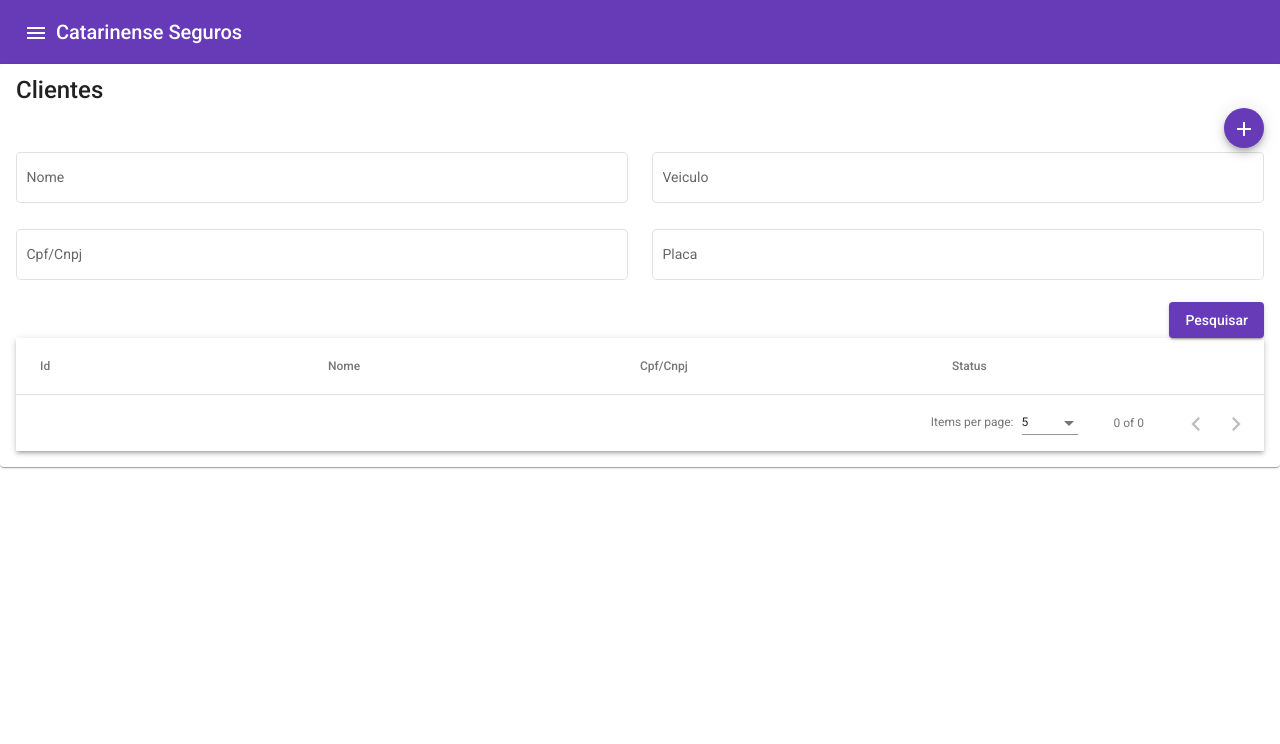
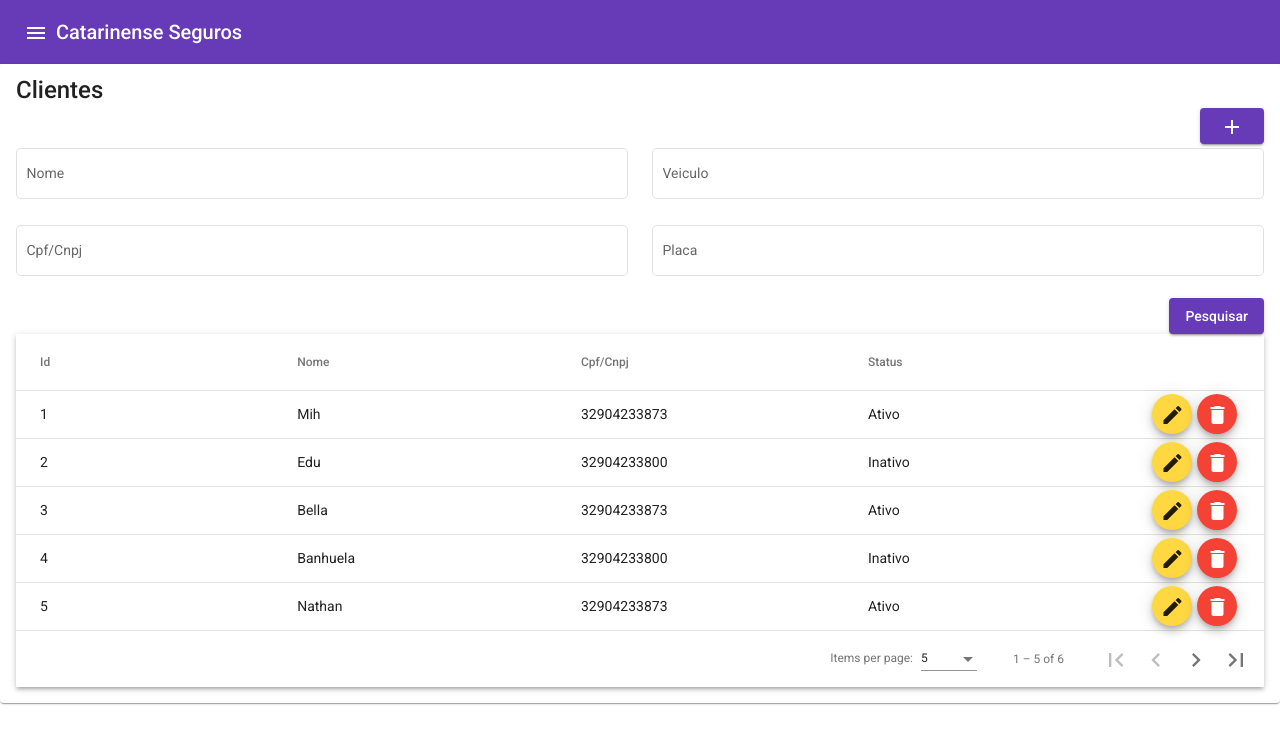
Before and after one commit to educlass/CsWeb, an Angular app in the folder cs-web-client/: page /clientes in a window 1280 px wide. Shown: the top 744 px of the page. Built offline with nearby package versions, Linux system fonts and the light colour scheme.

Commit message:
inclusao servicos clientes e ajustes

```diff
--- a/cs-web-client/src/app/clientes/clientes/clientes.component.html
+++ b/cs-web-client/src/app/clientes/clientes/clientes.component.html
@@ -5,7 +5,7 @@
 
     <div class="row text-end">
       <div class="col-md-12">
-        <button mat-mini-fab color="primary" aria-label="Example icon button with a menu icon">
+        <button  mat-raised-button color="primary">
           <mat-icon>add</mat-icon>
         </button>
       </div>
@@ -43,37 +43,49 @@
   </form>
 
   <div class="mat-elevation-z3">
-    <table mat-table [dataSource]="dataSource" matSort>
+    <table mat-table [dataSource]="dataSource">
 
-      <!-- ID Column -->
       <ng-container matColumnDef="id">
         <th mat-header-cell *matHeaderCellDef mat-sort-header> Id </th>
         <td mat-cell *matCellDef="let row"> {{row.id}} </td>
       </ng-container>
 
-      <!-- Progress Column -->
       <ng-container matColumnDef="nome">
         <th mat-header-cell *matHeaderCellDef mat-sort-header> Nome </th>
         <td mat-cell *matCellDef="let row"> {{row.nome}}</td>
       </ng-container>
 
-      <!-- Name Column -->
       <ng-container matColumnDef="cpfcnpj">
         <th mat-header-cell *matHeaderCellDef mat-sort-header> Cpf/Cnpj </th>
         <td mat-cell *matCellDef="let row"> {{row.cpfcnpj}} </td>
       </ng-container>
 
-      <!-- Fruit Column -->
       <ng-container matColumnDef="status">
         <th mat-header-cell *matHeaderCellDef mat-sort-header> Status </th>
         <td mat-cell *matCellDef="let row"> {{row.status}} </td>
+      </ng-container>
+
+      <ng-container matColumnDef="acao">
+        <th mat-header-cell *matHeaderCellDef mat-sort-header></th>
+        <td mat-cell *matCellDef="let row">
+          <div class="button-container">
+              <button mat-mini-fab color="accent" >
+                <mat-icon>edit</mat-icon>
+              </button>
+              <button mat-mini-fab color="warn">
+                <mat-icon>delete</mat-icon>
+              </button>
+          </div>
+        </td>
       </ng-container>
 
       <tr mat-header-row *matHeaderRowDef="displayedColumns"></tr>
       <tr mat-row *matRowDef="let row; columns: displayedColumns;"></tr>
 
     </table>
-    <mat-paginator [pageSizeOptions]="[5, 10, 25, 100]" aria-label="Select page of users"></mat-paginator>
-
+    <mat-paginator [pageSizeOptions]="[5, 10, 20]"
+                 showFirstLastButtons
+                 aria-label="Itens por Pagina">
+    </mat-paginator>
   </div>
 </mat-card>
--- a/cs-web-client/src/app/clientes/clientes/clientes.component.scss
+++ b/cs-web-client/src/app/clientes/clientes/clientes.component.scss
@@ -10,3 +10,38 @@ table {
 td, th {
   width: 25%;
 }
+
+.my-fab {
+  width: 20px;
+  height: 20px;
+  line-height: 14px;
+  font-size: 14px;
+
+  &::ng-deep .mat-button-wrapper{
+      line-height: 14px;
+      padding: 0;
+
+       .mat-icon {
+           font-size: 14px;
+           padding-right: 4px;
+           padding-top: 4px;
+       }
+ }
+}
+
+.example-button-row {
+  display: table-cell;
+  width: 490px;
+}
+
+.example-flex-container {
+  display: flex;
+  justify-content: space-between;
+  flex-wrap: wrap;
+}
+
+.button-container {
+  display: flex;
+  justify-content: space-around;
+  width: 90px;
+}
--- a/cs-web-client/src/app/clientes/clientes/clientes.component.ts
+++ b/cs-web-client/src/app/clientes/clientes/clientes.component.ts
@@ -1,18 +1,10 @@
+import { ClientesService } from './../services/clientes.service';
 import { Clientes } from './../../shared/model/clientes';
 import { Component, OnInit, ViewChild, AfterViewInit } from '@angular/core';
 import { MatTableDataSource } from '@angular/material/table';
 import { MatPaginator } from '@angular/material/paginator';
 import { MatSort } from '@angular/material/sort';
 import { FormBuilder, FormControl, FormGroup } from '@angular/forms';
-
-export interface UserData {
-  id: string;
-  name: string;
-  progress: string;
-  fruit: string;
-}
-
-
 
 @Component({
   selector: 'app-clientes',
@@ -21,7 +13,7 @@ export interface UserData {
 })
 export class ClientesComponent implements OnInit {
 
-  displayedColumns: string[] = ['id', 'nome', 'cpfcnpj', 'status'];
+  displayedColumns: string[] = ['id', 'nome', 'cpfcnpj', 'status', 'acao'];
 
   clientes: Clientes[] = [];
   dataSource: MatTableDataSource<Clientes>;
@@ -32,15 +24,24 @@ export class ClientesComponent implements OnInit {
   @ViewChild(MatPaginator, {static: false}) paginator!: MatPaginator;
   @ViewChild(MatSort, { static: false }) sort!: MatSort;
 
-  constructor(private formBuilder: FormBuilder) {
-    // Create 100 users
-    console.log(this.clientes);
-    // Assign the data to the data source for the table to render
-    this.dataSource = new MatTableDataSource(this.clientes);
+  constructor(private formBuilder: FormBuilder,
+    private clientesServices: ClientesService) {
+      this.dataSource = new MatTableDataSource(this.clientes);
   }
 
   ngOnInit() {
     this.inicializarForm();
+    this.clientesServices.listarClientes().subscribe(clientes =>{
+      this.clientes = clientes;
+      this.dataSource = new MatTableDataSource(this.clientes);
+      this.dataSource.paginator = this.paginator;
+    });
+    console.log(this.clientes);
+  }
+
+  ngAfterViewInit() {
+    //this.dataSource.paginator = this.paginator;
+    //this.dataSource.sort = this.sort;
   }
 
   private inicializarForm() {
@@ -51,14 +52,7 @@ export class ClientesComponent implements OnInit {
       placa: [null],
 
     });
-    /*this.form = new FormGroup({
-      nome: new FormControl(null)
-    });*/
-  }
 
-  ngAfterViewInit() {
-    this.dataSource.paginator = this.paginator;
-    this.dataSource.sort = this.sort;
   }
 
   applyFilter(event: Event) {
--- /dev/null
+++ b/cs-web-client/src/app/clientes/services/clientes.service.ts
@@ -0,0 +1,17 @@
+import { Clientes } from './../../shared/model/clientes';
+import { Injectable } from '@angular/core';
+import { HttpClient } from '@angular/common/http';
+
+@Injectable({
+  providedIn: 'root'
+})
+export class ClientesService {
+
+  private readonly API = '/assets/mock/clientes.json';
+
+  constructor(private httpClient: HttpClient) { }
+
+  listarClientes(){
+    return this.httpClient.get<Clientes[]>(this.API);
+  }
+}
--- a/cs-web-client/src/app/shared/model/clientes.ts
+++ b/cs-web-client/src/app/shared/model/clientes.ts
@@ -2,5 +2,6 @@ export interface Clientes {
   id: string,
   nome: string,
   cpfcnpj: string,
-  status: string
+  status: string,
+  cadastro: string
 }
--- a/cs-web-client/src/assets/mock/clientes.json
+++ b/cs-web-client/src/assets/mock/clientes.json
@@ -1,4 +1,8 @@
 [
-  {"id": "1", "nome": "Mih", "cpfCnpj":"32904233873", "status": "Ativo"},
-  {"id": "2", "nome": "Edu", "cpfCnpj":"32904233800", "status": "Inativo"}
+  {"id": "1", "nome": "Mih", "cpfcnpj":"32904233873", "status": "Ativo"},
+  {"id": "2", "nome": "Edu", "cpfcnpj":"32904233800", "status": "Inativo"},
+  {"id": "3", "nome": "Bella", "cpfcnpj":"32904233873", "status": "Ativo"},
+  {"id": "4", "nome": "Banhuela", "cpfcnpj":"32904233800", "status": "Inativo"},
+  {"id": "5", "nome": "Nathan", "cpfcnpj":"32904233873", "status": "Ativo"},
+  {"id": "6", "nome": "Lala", "cpfcnpj":"32904233800", "status": "Inativo"}
 ]
```
Also changed, not shown: cs-web-client/src/app/clientes/clientes.module.ts (+6 -2 lines), 1 other file (tests, documents, lock files or other folders).
